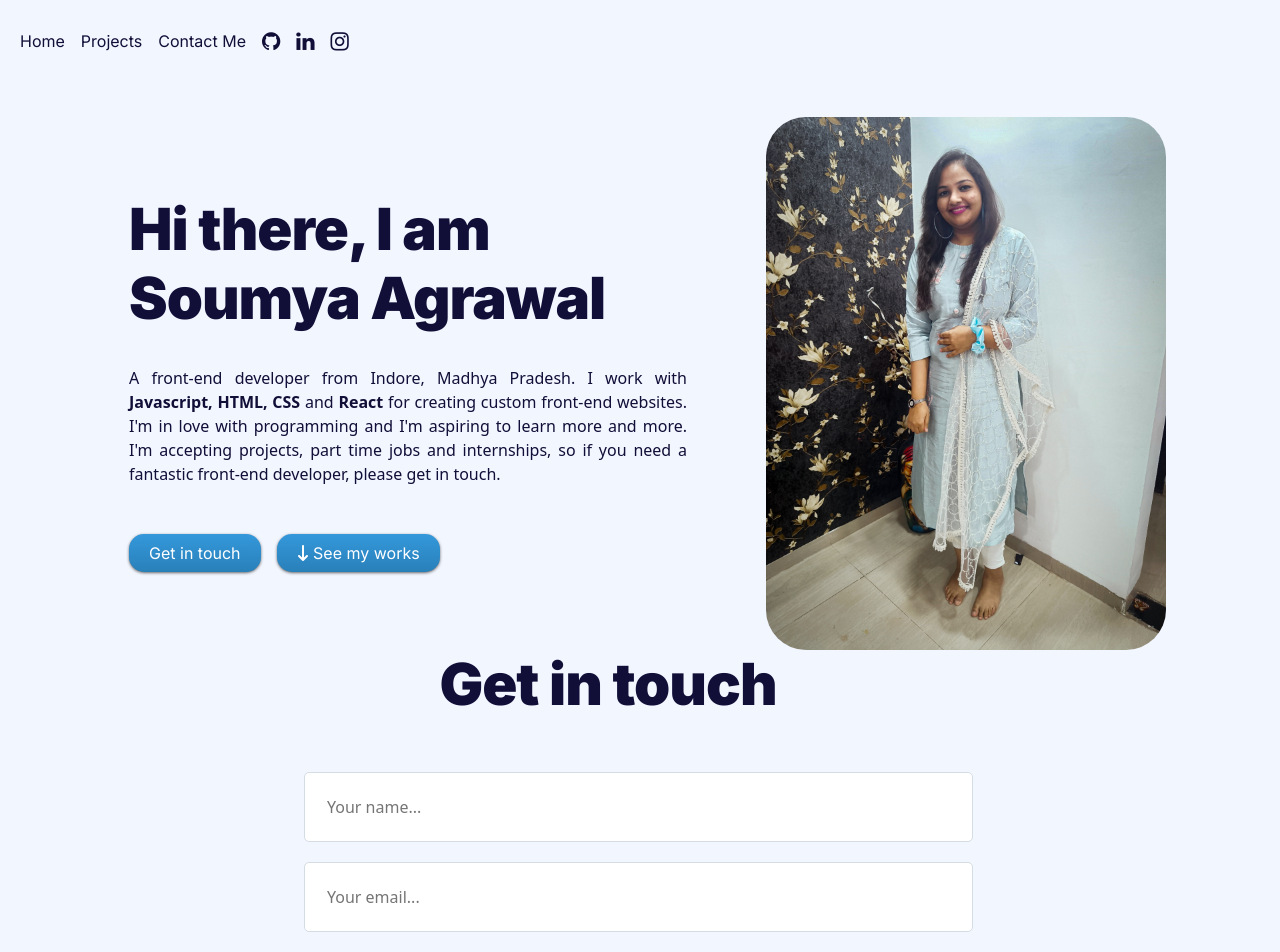
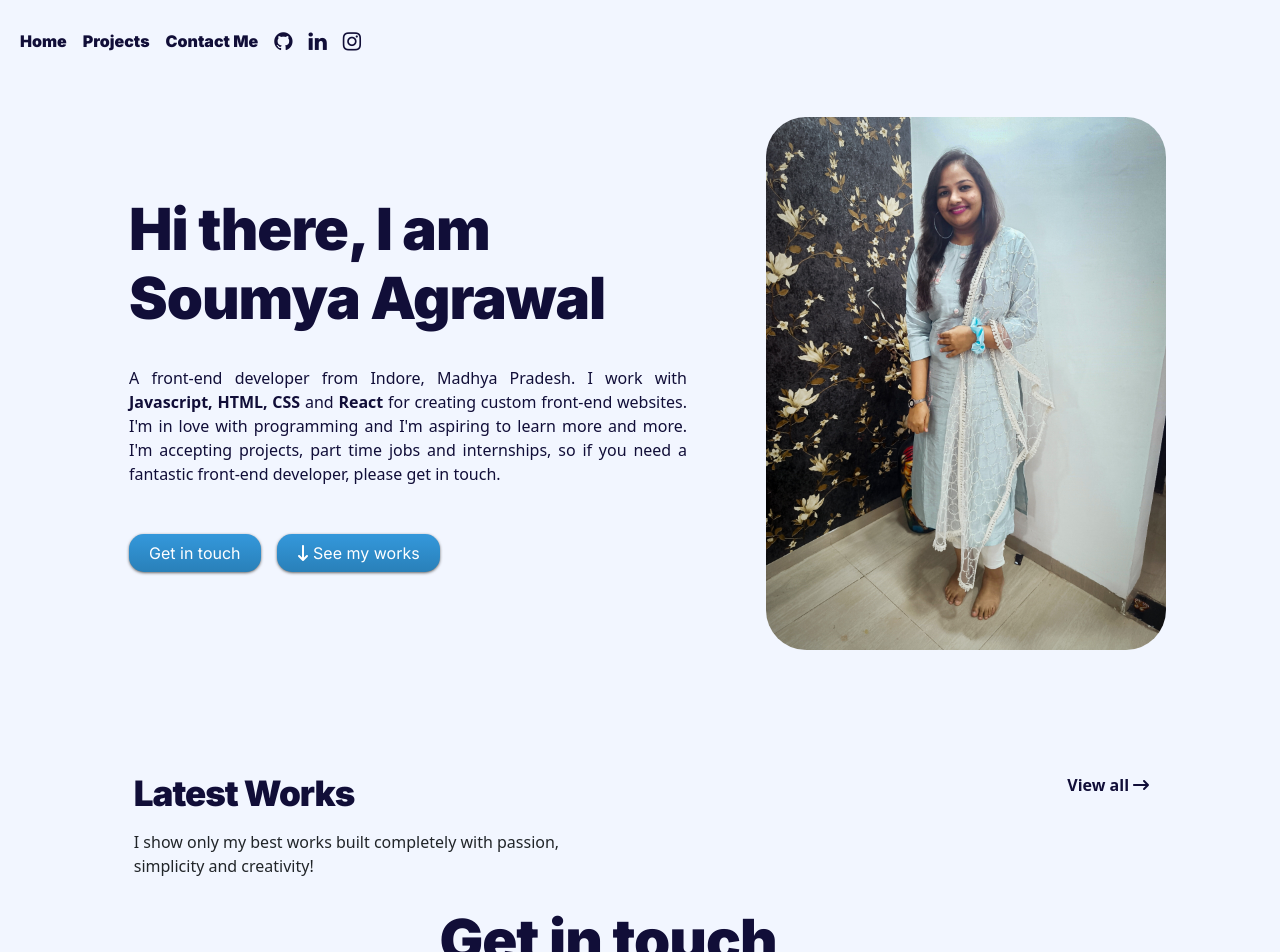
Before and after one commit to soumyyyaaa/Portfolio, a React (Create React App) app: page / in a window 1280 px wide. Shown: the top 952 px of the page. Built offline with nearby package versions, Linux system fonts and the light colour scheme.

Commit message:
First Commit

```diff
--- a/src/App.js
+++ b/src/App.js
@@ -2,12 +2,15 @@ import Home from "./Page/Home";
 import Contactme from "./Page/Contactme";
 import 'bootstrap/dist/css/bootstrap.min.css';
 import Navbars from "./Components/Navbar/Navbars"
+import Project from "./Page/Project"
+
 
 function App() {
   return (
     <div className="App">
     <Navbars />
     <Home/>
+    <Project />
     <Contactme/>
     </div>
   );
--- a/src/Components/Navbar/Navbars.jsx
+++ b/src/Components/Navbar/Navbars.jsx
@@ -27,7 +27,7 @@ function Navbars() {
                   <Nav.Link eventKey="link-1">Projects</Nav.Link>
                 </Nav.Item>
                 <Nav.Item>
-                  <Nav.Link href="/contactme" eventKey="link-2">Contact Me</Nav.Link>
+                  <Nav.Link href="#contact-me" eventKey="link-2">Contact Me</Nav.Link>
                 </Nav.Item>
                 <Nav.Item>
                   <Nav.Link href="https://github.com/soumyyyaaa" target="_blank">
--- a/src/Components/Navbar/navbar.css
+++ b/src/Components/Navbar/navbar.css
@@ -4,12 +4,16 @@
     color: #110e38 !important;
     text-decoration: none;
     font-family: 'Inter', sans-serif;
+    font-weight: bold;
+}
+
+.nav-link:hover {
+    color: #585674 !important;
 }
 
 .offcanvas-header {
     font-weight: bold;
     color: #110e38;
     font-family: 'Inter', sans-serif;
-    padding: 8px;
 
 }
--- a/src/Page/Contactme.jsx
+++ b/src/Page/Contactme.jsx
@@ -4,7 +4,7 @@ import "./contactme.css";
 function Contactme() {
   return (
     <>
-      <h2 className="heading2">Get in touch</h2>
+      <h2 id="contact-me" className="heading2">Get in touch</h2>
       <form className="forms" action="mailto:soumya.agarwal1103@gmail.com" enctype="text/plain" method="post" autoComplete="on">
         <input className="text-field" type="text" name="Name" placeholder="Your name..." /><br />
         <input className="text-field" type="email" name="Email" placeholder="Your email..." /><br />
--- a/src/Page/Home.jsx
+++ b/src/Page/Home.jsx
@@ -21,8 +21,8 @@ function Home() {
             get in touch.
             <br />
           </p>
-          <button className = "butn">Get in touch</button>
-          <button className = "butn"><FontAwesomeIcon icon={faArrowDownLong} /> See my works</button>
+          <a href="#contact-me"><button className = "butn">Get in touch</button></a>
+          <a href="#project"><button className = "butn"><FontAwesomeIcon icon={faArrowDownLong} /> See my works</button></a>
         </div>
         <div>
           <img src={me} alt="my-img" width="400px" className="pic" />
--- /dev/null
+++ b/src/Page/Project.jsx
@@ -0,0 +1,22 @@
+import React from "react";
+import { FontAwesomeIcon } from '@fortawesome/react-fontawesome'
+import {faArrowRightLong} from '@fortawesome/free-solid-svg-icons'
+import "./project.css";
+
+function Project() {
+    return (
+        <>
+            <div id="project">
+                <div>
+                    <h3 className="heading3">Latest Works</h3>
+                    <p className="project-text">I show only my best works built completely with passion, simplicity and creativity!</p>
+                </div>
+                <div>
+                    <button className="view-btn"><p className="view-text">View all <FontAwesomeIcon icon={faArrowRightLong} /></p></button>
+                </div>
+            </div>
+        </>
+    );
+}
+
+export default Project;
--- /dev/null
+++ b/src/Page/project.css
@@ -0,0 +1,36 @@
+#project {
+    display: flex;
+    justify-content: space-between;
+    padding: 10% 5% 1% 11%;
+}
+
+.heading3 {
+    color: #110e38;
+    font-size: 35px;
+    margin-bottom: 1rem;
+    font-family: 'Inter', sans-serif !important;
+    line-height: 1.2;
+    letter-spacing: -1px;
+    font-weight: bold;
+    text-align: justify;
+}
+
+.project-text {
+    width: 80%;
+}
+
+.view-btn {
+    background: none;
+    border: none;
+    font-weight: bolder;
+}
+
+.view-text {
+    margin-bottom: 0;
+    color:#110e38;
+    text-align: justify;
+}
+
+.view-text:hover {
+    color: #585674;
+}
```
Also changed, not shown: src/Page/Projects.jsx (added).
